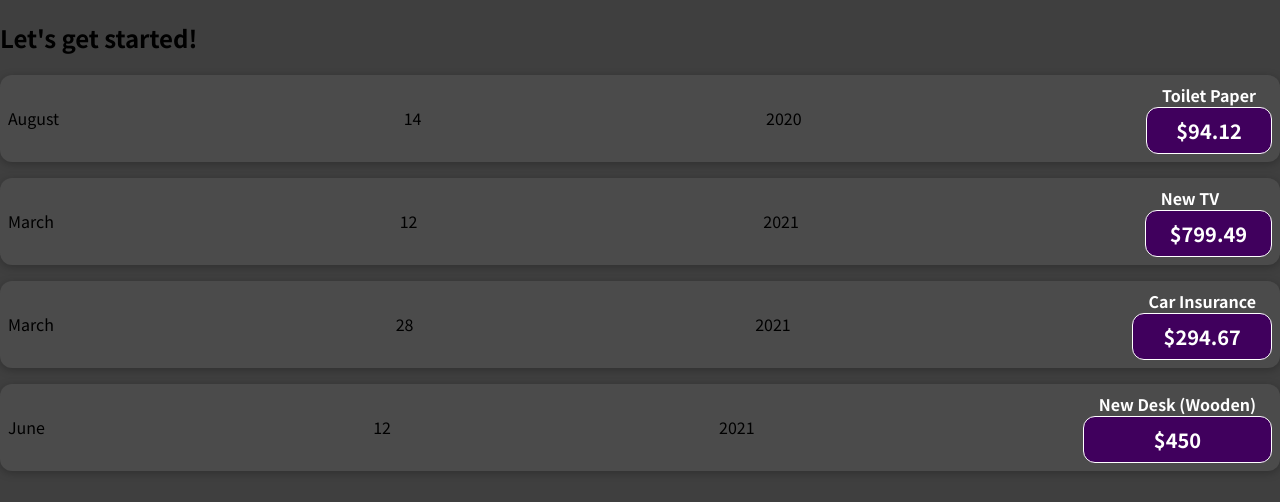
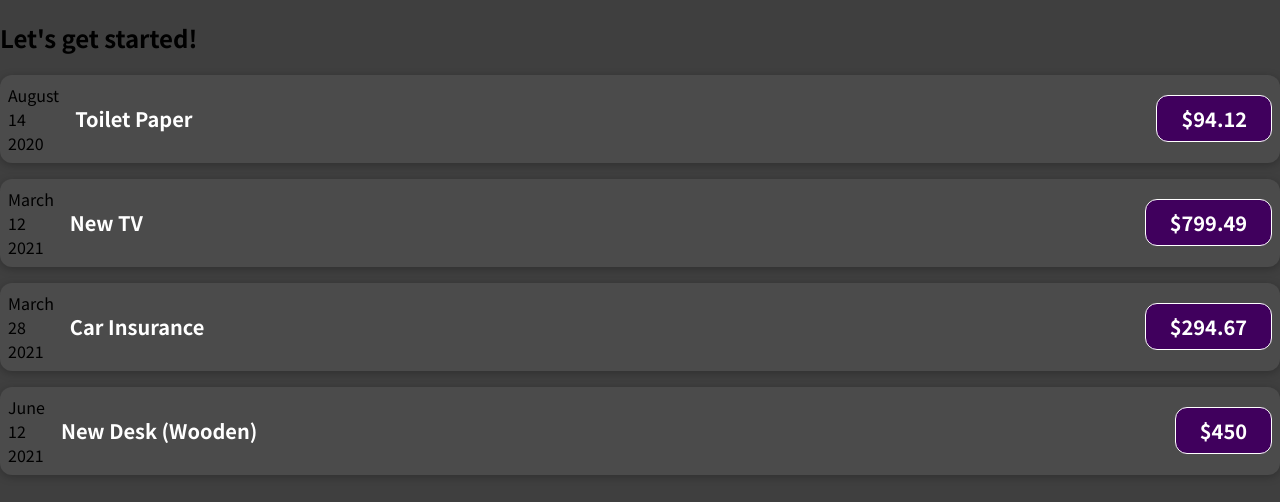
Before and after one commit to Dakota-Leonard/expense-tracker, a JavaScript app: page / in a window 1280 px wide. Shown: the top 502 px of the page. Built offline with nearby package versions, Linux system fonts and the light colour scheme.

Commit message:
Create ExpenseDate component for modularity

```diff
--- /dev/null
+++ b/src/components/ExpenseDate.js
@@ -0,0 +1,16 @@
+function ExpenseDate(props) {
+  //Date Formatting
+  const month = props.date.toLocaleString('en-US', { month: 'long' });
+  const day = props.date.toLocaleString('en-US', { day: '2-digit' });
+  const year = props.date.getFullYear();
+
+  return (
+    <div>
+      <div>{month}</div>
+      <div>{day}</div>
+      <div>{year}</div>
+    </div>
+  );
+}
+
+export default ExpenseDate;
--- a/src/components/ExpenseItem.js
+++ b/src/components/ExpenseItem.js
@@ -1,18 +1,12 @@
+import ExpenseDate from './ExpenseDate';
 import './ExpenseItem.css';
 
 function ExpenseItem(props) {
-  //Date Formatting
-  const month = props.date.toLocaleString('en-US', { month: 'long' });
-  const day = props.date.toLocaleString('en-US', { day: '2-digit' });
-  const year = props.date.getFullYear();
-
   return (
     <div className="expense-item">
-      <div>{month}</div>
-      <div>{day}</div>
-      <div>{year}</div>
-      <div>
-        <h2 className="expense-item_description">{props.title}</h2>
+      <ExpenseDate date={props.date} />
+      <div className="expense-item_description">
+        <h2>{props.title}</h2>
         <div className="expense-item_price">${props.amount}</div>
       </div>
     </div>
```
